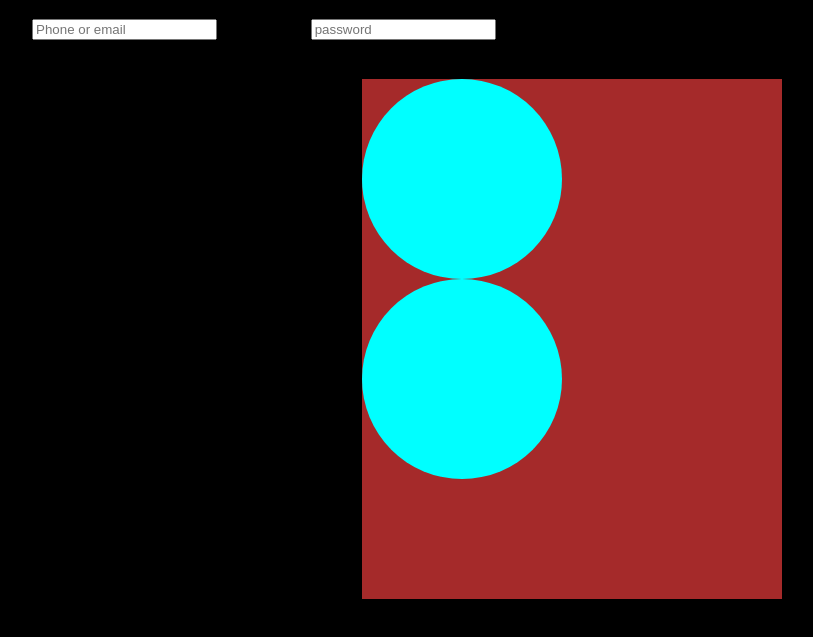
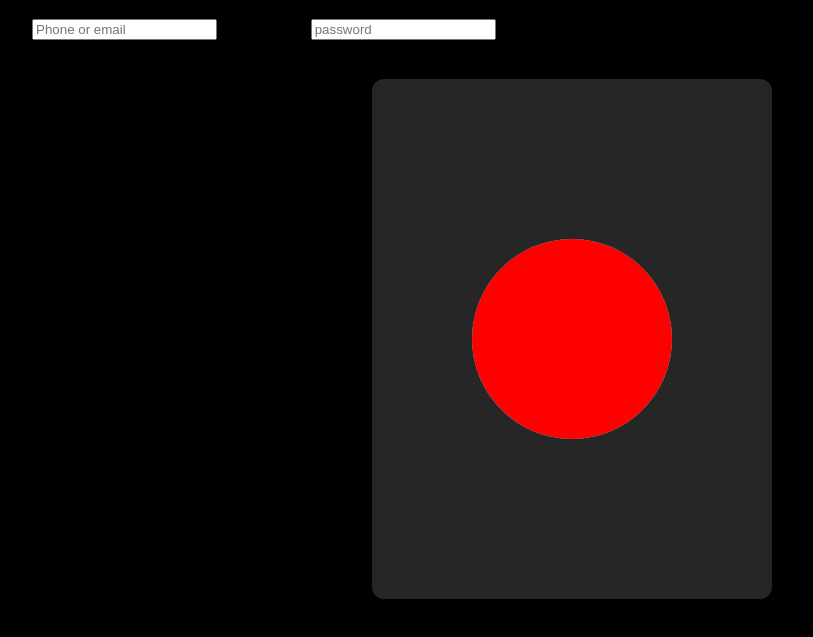
Before and after one commit to Kalaite-P/fancy-form, a plain HTML site: page index.html in a window 1280 px wide. Shown: the part 61-698 px from the top of the page, without its empty margins (68-881 px from the left). Drawn offline with Linux system fonts and the light colour scheme.

Commit message:
Trying to adjust the circles to the corners of the form

```diff
--- a/index.html
+++ b/index.html
@@ -9,7 +9,7 @@
 <body>
     <div class="background">
         <div class="circle"></div>
-        <div class="circle"></div>
+        <div class="circle1"></div>
     </div>
     <form>
         <h1>Login Here</h1>
--- a/main.css
+++ b/main.css
@@ -2,17 +2,32 @@ body{
     background-color: black;
 }
 .background{
-background-color: brown;
-width: 420px;
+background-color: rgba(255, 255, 255, 0.15);
+width: 400px;
 height: 520px;
 position: absolute;
 left: 50%;
 top: 50%;
 transform: translate(-50%, -50%);
+border-radius: 12px;
 }
 .circle{
     background-color: aqua;
     width: 200px;
     height: 200px;
     border-radius: 50%;
+    position: absolute;
+    left: 50%;
+    top: 50%;
+    transform: translate(-100px, -100px);
 }
+.circle1{
+    background-color: red;
+    width: 200px;
+    height: 200px;
+    border-radius: 50%;
+    position: absolute;
+    right: 50%;
+    bottom: 50%;
+    transform: translate(100px, 100px);
+}
```
